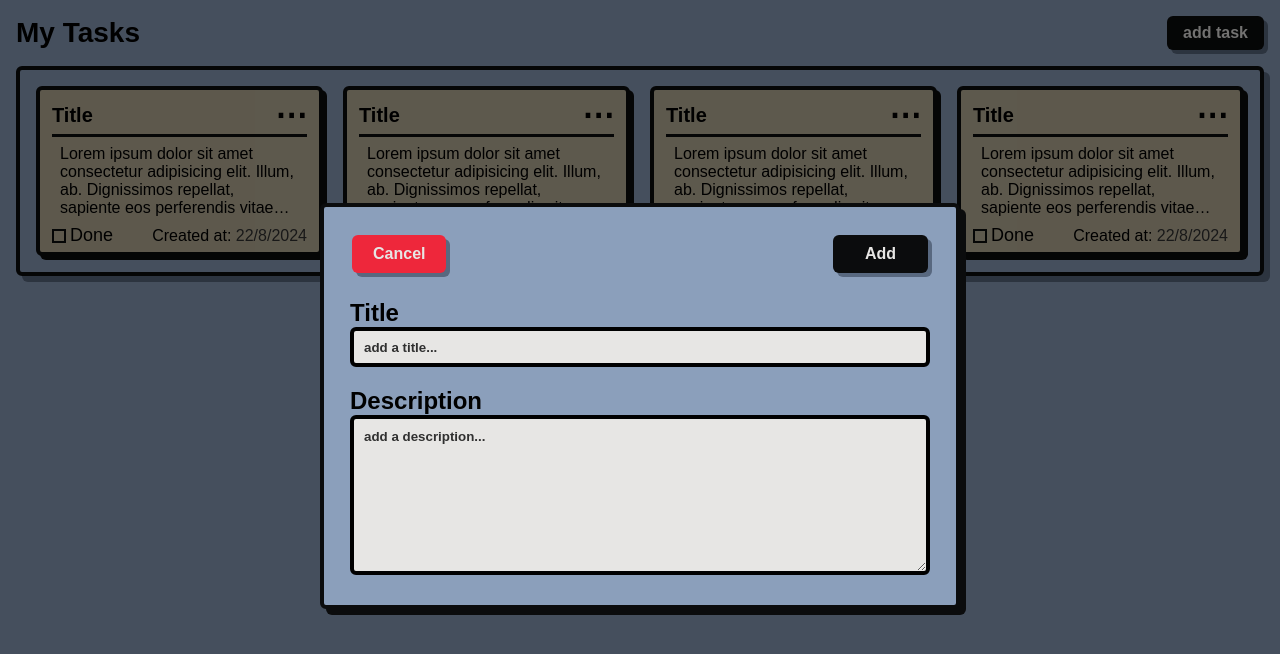
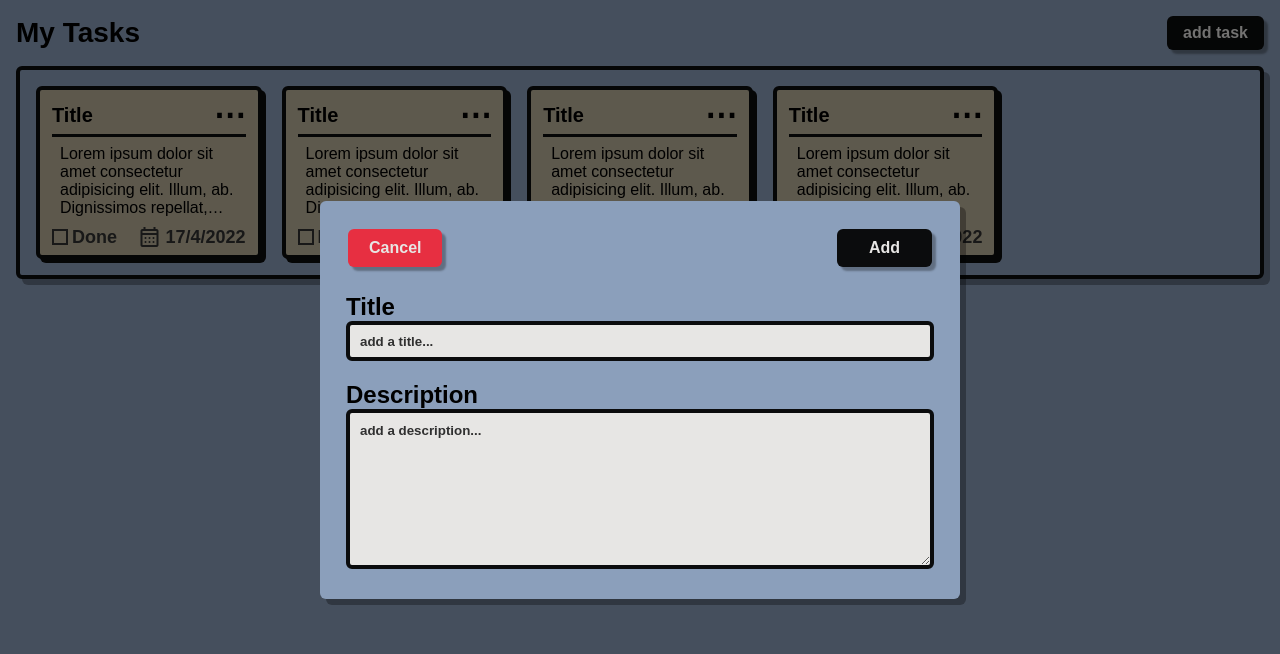
Before and after one commit to Tobboki/Todoy, a plain HTML site: page index.html in a window 1280 px wide. Both pictures are taken after a click on the button "add task". Drawn offline with nearby package versions, Linux system fonts and the light colour scheme; a web font is replaced by a local one.

Commit message:
Generated the tasks HTML in javascript, added task options button functionality, styled its dropdown menu, created a Javascript seperated module for tasks

```diff
--- a/index.html
+++ b/index.html
@@ -14,6 +14,11 @@
   <link href="https://api.fontshare.com/v2/css?f[]=clash-display@200,400,700,500,600,1,300&display=swap" rel="stylesheet">
   <!-- Archivo font -->
   <link href="https://api.fontshare.com/v2/css?f[]=archivo@701,401,900,801,901,700,800,200,201,300,500,501,301,100,1,2,400,600,101,601&display=swap" rel="stylesheet">
+  <!-- Google Icons-->
+  <link rel="stylesheet" href="https://fonts.googleapis.com/css2?family=Material+Symbols+Outlined:opsz,wght,FILL,GRAD@20,400,0,0" />
+  <!-- Calendar Icon-->
+  <link rel="stylesheet" href="https://fonts.googleapis.com/css2?family=Material+Symbols+Outlined:opsz,wght,FILL,GRAD@20,500,0,0" /> <!-- edit icon-->
+  <link rel="stylesheet" href="https://fonts.googleapis.com/css2?family=Material+Symbols+Outlined:opsz,wght,FILL,GRAD@20,400,0,0" /> <!--delete icon-->
 </head>
 <!--Notes: protect against iframe-->
 <body>
@@ -24,109 +29,7 @@
       </header>
 
       <!-- Layout Body -->
-      <main class="task-frame">
-
-        <!-- Task Card -->
-        <div class="task-card">
-
-          <!-- Task Card Header-->
-          <div class="task-card-header">
-            <h3 class="task-title">Title</h3>
-            <button class="edit-button" type="button">&ctdot;</button> <!-- 3 centered ellipsis unicode icon for editing -->
-          </div>
-
-          <!-- Task Card Body -->
-          <div class="task-card-body">
-            <p class="task-discription">Lorem ipsum dolor sit amet consectetur adipisicing elit. Illum, ab. Dignissimos repellat, sapiente eos perferendis vitae reiciendis recusandae omnis illo excepturi ea quidem ipsum iste? Temporibus culpa dolores nostrum doloremque.</p>
-          </div>
-
-          <!-- Task Card Footer -->
-          <div class="task-card-footer">
-            <div class="task-checkbox-wrapper">
-              <input class="task-checkbox-input" id="task-checkbox-input" type="checkbox" name="task-done">
-              <label class="task-checkbox-label" for="task-checkbox-input">Done</label>
-            </div>
-            <span class="task-create">Created at: <time datetime="datetime" class="task-create-date">22/8/2024</time></span>
-          </div>
-
-        </div>
-
-        <!-- Task Card -->
-        <div class="task-card">
-
-          <!-- Task Card Header-->
-          <div class="task-card-header">
-            <h3 class="task-title">Title</h3>
-            <button class="edit-button" type="button">&ctdot;</button> <!-- 3 centered ellipsis unicode icon for editing -->
-          </div>
-
-          <!-- Task Card Body -->
-          <div class="task-card-body">
-            <p class="task-discription">Lorem ipsum dolor sit amet consectetur adipisicing elit. Illum, ab. Dignissimos repellat, sapiente eos perferendis vitae reiciendis recusandae omnis illo excepturi ea quidem ipsum iste? Temporibus culpa dolores nostrum doloremque.</p>
-          </div>
-
-          <!-- Task Card Footer -->
-          <div class="task-card-footer">
-            <div class="task-checkbox-wrapper">
-              <input class="task-checkbox-input" id="task-checkbox-input" type="checkbox" name="task-done">
-              <label class="task-checkbox-label" for="task-checkbox-input">Done</label>
-            </div>
-            <span class="task-create">Created at: <time datetime="datetime" class="task-create-date">22/8/2024</time></span>
-          </div>
-
-        </div>
-
-        <!-- Task Card -->
-        <div class="task-card">
-
-          <!-- Task Card Header-->
-          <div class="task-card-header">
-            <h3 class="task-title">Title</h3>
-            <button class="edit-button" type="button">&ctdot;</button> <!-- Unicode icon for editing -->
-          </div>
-
-          <!-- Task Card Body -->
-          <div class="task-card-body">
-            <p class="task-discription">Lorem ipsum dolor sit amet consectetur adipisicing elit. Illum, ab. Dignissimos repellat, sapiente eos perferendis vitae reiciendis recusandae omnis illo excepturi ea quidem ipsum iste? Temporibus culpa dolores nostrum doloremque.</p>
-          </div>
-
-          <!-- Task Card Footer -->
-          <div class="task-card-footer">
-            <div class="task-checkbox-wrapper">
-              <input class="task-checkbox-input" id="task-checkbox-input" type="checkbox" name="task-done">
-              <label class="task-checkbox-label" for="task-checkbox-input">Done</label>
-            </div>
-            <span class="task-create">Created at: <time datetime="datetime" class="task-create-date">22/8/2024</time></span>
-          </div>
-
-        </div>
-
-        <!-- Task Card -->
-        <div class="task-card">
-
-          <!-- Task Card Header-->
-          <div class="task-card-header">
-            <h3 class="task-title">Title</h3>
-            <button class="edit-button" type="button">&ctdot;</button> <!-- Unicode icon for editing -->
-          </div>
-
-          <!-- Task Card Body -->
-          <div class="task-card-body">
-            <p class="task-discription">Lorem ipsum dolor sit amet consectetur adipisicing elit. Illum, ab. Dignissimos repellat, sapiente eos perferendis vitae reiciendis recusandae omnis illo excepturi ea quidem ipsum iste? Temporibus culpa dolores nostrum doloremque.</p>
-          </div>
-
-          <!-- Task Card Footer -->
-          <div class="task-card-footer">
-            <div class="task-checkbox-wrapper">
-              <input class="task-checkbox-input" id="task-checkbox-input" type="checkbox" name="task-done">
-              <label class="task-checkbox-label" for="task-checkbox-input">Done</label>
-            </div>
-            <span class="task-create">Created at: <time datetime="datetime" class="task-create-date">22/8/2024</time></span>
-          </div>
-
-        </div>
-
-      </main>
+      <main class="task-frame" id="task-frame"></main>
 
   <!-- Task Dialogue -->
   <dialog class="task-dialogue" id="task-dialogue">
@@ -148,6 +51,7 @@
   </dialog>
 
   <!-- External JavaScript file -->
-  <script type="module" src="scripts/app.js"></script>
+  <script type="module" src="scripts/data/tasks.js"></script>
+  <script type="module" src="scripts/app.js" defer></script>
 </body>
 </html>
--- /dev/null
+++ b/scripts/data/tasks.js
@@ -0,0 +1,142 @@
+export const tasks = [{
+  'id': '1',
+  'title': 'Title',
+  'description': 'Lorem ipsum dolor sit amet consectetur adipisicing elit. Illum, ab. Dignissimos repellat, sapiente eos perferendis vitae reiciendis recusandae omnis illo excepturi ea quidem ipsum iste? Temporibus culpa dolores nostrum doloremque.',
+  'creationDate': '17/4/2022',
+  'isDone': false
+}, {
+  'id': '2',
+  'title': 'Title',
+  'description': 'Lorem ipsum dolor sit amet consectetur adipisicing elit. Illum, ab. Dignissimos repellat, sapiente eos perferendis vitae reiciendis recusandae omnis illo excepturi ea quidem ipsum iste? Temporibus culpa dolores nostrum doloremque.',
+  'creationDate': '17/4/2022',
+  'isDone': false
+}, {
+  'id': '3',
+  'title': 'Title',
+  'description': 'Lorem ipsum dolor sit amet consectetur adipisicing elit. Illum, ab. Dignissimos repellat, sapiente eos perferendis vitae reiciendis recusandae omnis illo excepturi ea quidem ipsum iste? Temporibus culpa dolores nostrum doloremque.',
+  'creationDate': '17/4/2022',
+  'isDone': false
+}, {
+  'id': '4',
+  'title': 'Title',
+  'description': 'Lorem ipsum dolor sit amet consectetur adipisicing elit. Illum, ab. Dignissimos repellat, sapiente eos perferendis vitae reiciendis recusandae omnis illo excepturi ea quidem ipsum iste? Temporibus culpa dolores nostrum doloremque.',
+  'creationDate': '17/4/2022',
+  'isDone': false
+}];
+
+export function toggleTaskOptionsDropdown(dropdownId) {
+  const dropdown = document.getElementById(dropdownId);
+
+  dropdown.classList.toggle('dropdown-content-show');
+};
+
+// document.addEventListener('click', e => {
+//   const dropdown = document.getElementById('task-options-dropdown-content');
+//   if (!e.target.closest('.task-options-dropdown') && !e.target.matches('.task-options-button')) {
+//     dropdown.classList.remove('dropdown-content-show');
+//   }
+// });
+
+export function renderTasks() {
+  const taskFrame = document.getElementById('task-frame');
+  taskFrame.innerHTML = '';
+
+  tasks.forEach(task => {
+      let taskHTML = `
+      <!-- Task Card -->
+      <div class="task-card">
+
+        <!-- Task Card Header-->
+        <div class="task-card-header">
+          <h3 class="task-title">${task.title}</h3>
+
+          <div class="task-options-dropdown">
+            <button class="task-options-button" id="task-options-button" type="button">&ctdot;</button> <!-- 3 centered ellipsis unicode icon for editing -->
+
+            <div class="task-options-dropdown-content" id="task-options-dropdown-content-${task.id}">
+
+              <button class="task-edit-button" id="task-edit-button-${task.id}" type="button">
+                <span class="material-symbols-outlined">
+                  edit
+                </span>
+                Edit..
+              </button>
+
+              <button class="task-remove-button" id="task-remove-button-${task.id}" type="button">
+                <span class="material-symbols-outlined">
+                  delete_forever
+                </span>
+                Delete
+              </button>
+
+            </div>
+          </div>
+        </div>
+
+        <!-- Task Card Body -->
+        <div class="task-card-body">
+          <p class="task-description">${task.description}</p>
+        </div>
+
+        <!-- Task Card Footer -->
+        <div class="task-card-footer">
+          <div class="task-checkbox-wrapper">
+            <input class="task-checkbox-input" id="task-checkbox-input-${task.id}" type="checkbox" name="task-done" value="done">
+            <label class="task-checkbox-label" for="task-checkbox-input-${task.id}">Done</label>
+          </div>
+          <span class="task-create-section">
+            <span class="material-symbols-outlined">calendar_month</span>
+            <time datetime="datetime" class="task-create-date">${task.creationDate}</time>
+          </span>
+        </div>
+
+      </div>
+      `;
+
+      taskFrame.innerHTML += taskHTML;
+  });
+};
+
+export function addTask() {
+  const newTaskId = tasks.length + 1; // Generate a unique ID for the new task
+  const { taskTitle, taskDescription } = getTaskInfo();
+  const date = new Date();
+  const year = date.getFullYear();
+  const month = date.getMonth() + 1;
+  const day = date.getDate();
+  const formattedDate = `${day}/${month}/${year}`; //task creation date
+
+  tasks.push({
+      "id": newTaskId.toString(),
+      "title": taskTitle,
+      "description": taskDescription,
+      "creationDate": formattedDate,
+      "isDone": false
+  });
+
+  renderTasks();
+};
+
+export function removeTask(taskId) {
+  tasks = tasks.filter(task => task.id !== taskId);
+
+  renderTasks();
+};
+
+// Task dialogue section
+export const taskDialogue = document.getElementById('task-dialogue');
+
+export function openDialogue() {
+  taskDialogue.showModal();
+};
+
+export function closeDialogue() {
+  taskDialogue.close();
+};
+
+export function getTaskInfo(){
+  taskTitle = document.getElementById('dialogue-task-title-input').value();
+  taskDescription = document.getElementById('dialogue-task-description-input').value();
+
+  return taskTitle, taskDescription;
+} ;
--- a/styles/style.css
+++ b/styles/style.css
@@ -11,19 +11,18 @@
 /* Define root variables for consistent styling */
 :root {
   font-size: 16px;
-  --primary-padding: 1rem;
-  --secondary-padding: 10px;
-  --secondary-padding: 0.5rem;
+  --primary-padding: 16px;
+  --secondary-padding: 8px;
   --primary-font-family: 'Archivo', sans-serif;
   --primary-color: #8b9fbb;
   --secondary-color: #0b0c0d;
   --ternary-color: #303030;
-  --shadow-color: #58687f;
+  --shadow-color: rgba(0, 0, 0, 0.3);
   --card-color: #bbb29a;
   --text-color: #E7E6E4;
-  --primary-shadow: 6px 6px 0 var(--secondary-color);
-  --secondary-shadow: 4px 4px 0 var(--shadow-color);
-  --primary-border: 4px solid;
+  --primary-shadow: 6px 6px 0 var(--shadow-color);
+  --secondary-shadow: 4px 4px 2px var(--shadow-color);
+  --primary-border: 4px solid var(--secondary-color);
   --primary-radius: 6px;
 }
 
@@ -80,7 +79,7 @@ button:active {
 /* Create button styling */
 .create-task-button {
   outline: none;
-  padding: 8px var(--primary-padding);
+  padding: var(--secondary-padding) var(--primary-padding);
   background-color: var(--secondary-color);
   color: var(--text-color);
   font-size: 1rem;
@@ -101,9 +100,10 @@ button:active {
 
 /* Task frame styling */
 .task-frame {
+  min-width: fit-content;
   padding: var(--primary-padding);
   display: grid;
-  grid-template-columns: repeat(4, 1fr);
+  grid-template-columns: repeat(5, 1fr);
   gap: 20px;
   border: 4px solid var(--secondary-color);
   border-radius: var(--primary-radius);
@@ -135,8 +135,8 @@ button:active {
   font-size: 1.25rem;
 }
 
-/* Edit button styling */
-.edit-button {
+/* Task options button styling */
+.task-options-button {
   padding: 0;
   background: none;
   font-size: 2rem;
@@ -146,8 +146,46 @@ button:active {
   box-shadow: none;
 }
 
-.edit-button:active{
+.task-options-button:active{
   transform: scale(0.9);
+}
+
+/* Style for the dropdown content */
+
+.task-options-dropdown{
+  position: relative;
+}
+
+.task-options-dropdown-content {
+  position: absolute;
+  min-width: 140px;
+  padding: 8px;
+  display: none;
+  background-color: #E7E6E4;
+  border: var(--primary-border);
+  border-radius: var(--primary-radius);
+  box-shadow: var(--primary-shadow);
+  z-index: 1;
+}
+
+.task-options-dropdown-content.dropdown-content-show{
+  display: block;
+}
+
+/* Style for dropdown links */
+.task-options-dropdown-content button{
+  width: 100%;
+  display: flex;
+  gap: 4px;
+  padding: 12px 16px;
+  color: black;
+  background: none;
+  border: none;
+  box-shadow: none;
+}
+
+.task-options-dropdown-content button:hover{
+  background-color: #d1d0ce;
 }
 
 /* Task card body styling */
@@ -167,9 +205,10 @@ button:active {
   display: flex;
   align-items: center;
   justify-content: space-between;
-  font-size: 1rem;
-  font-weight: 500;
+  font-size: 1.125rem;
+  font-weight: 600;
   white-space: nowrap;
+  color: var(--ternary-color);
 }
 
 /* Task checkbox wrapper styling */
@@ -182,20 +221,16 @@ button:active {
 
 /* Task checkbox input styling */
 .task-checkbox-input {
-  width: 14px;
-  height: 14px;
+  width: 16px;
+  height: 16px;
   appearance: none;
   -webkit-appearance: none;
   display: flex;
   align-items: center;
   background-color: var(--card-color);
-  border: 2px solid var(--secondary-color);
+  border: 2px solid var(--ternary-color);
   border-radius: none;
   cursor: pointer;
-}
-
-.task-checkbox-label{
-  font-size: 1.125rem;
 }
 
 /* Task checkbox icon styling */
@@ -203,8 +238,9 @@ button:active {
   display: none;
   content: "\f00c";
   font-family: 'Font Awesome 6 Free';
-  font-size: 0.75rem;
+  font-size: 1rem;
   font-weight: 900;
+  line-height: 0;
 }
 
 /* Show checkbox icon when checked */
@@ -213,20 +249,24 @@ button:active {
   transition: 100ms ease-in-out;
 }
 
-/* Task create date styling */
-.task-create-date {
-  color: var(--ternary-color);
+.task-create-section{
+  display: flex;
+  flex-flow: row nowrap;
+  align-items: center;
+  gap: 4px;
 }
 
-/* Task dialogue modal styles */
+/* -- Task dialogue modal styles -- */
 
 /* Position task dialogue at center of screen */
 .task-dialogue {
-  width: 50%;
+  position: fixed;
+  top: 50%;
+  left: 50%;
+  transform: translate(-50%, -50%);
+  transition: 200ms ease-in-out;
   padding: 10px;
   background-color: var(--primary-color);
-  transform: translate(50%, 50%);
-  transition: 200ms ease-in-out;
   border: var(--primary-border) var(--secondary-color);
   border-radius: var(--primary-radius);
   box-shadow: var(--primary-shadow);
@@ -236,7 +276,7 @@ button:active {
   background-color: rgba(0, 0, 0, 0.5);
 }
 
-/* Modal header styling */
+/* Modal header styling  fix it*/
 .modal-header {
   padding: 18px 18px 10px 18px;
   display: flex;
@@ -252,7 +292,7 @@ button:active {
 /* Cancel button styling */
 .cancel-button {
   padding: 10px calc(var(--primary-padding) + 5px);
-  background-color: #ee273b;
+  background-color: #e72f41;
   transition: 100ms ease-in-out;
 }
 
```
Also changed, not shown: scripts/app.js (+15 -10 lines).
